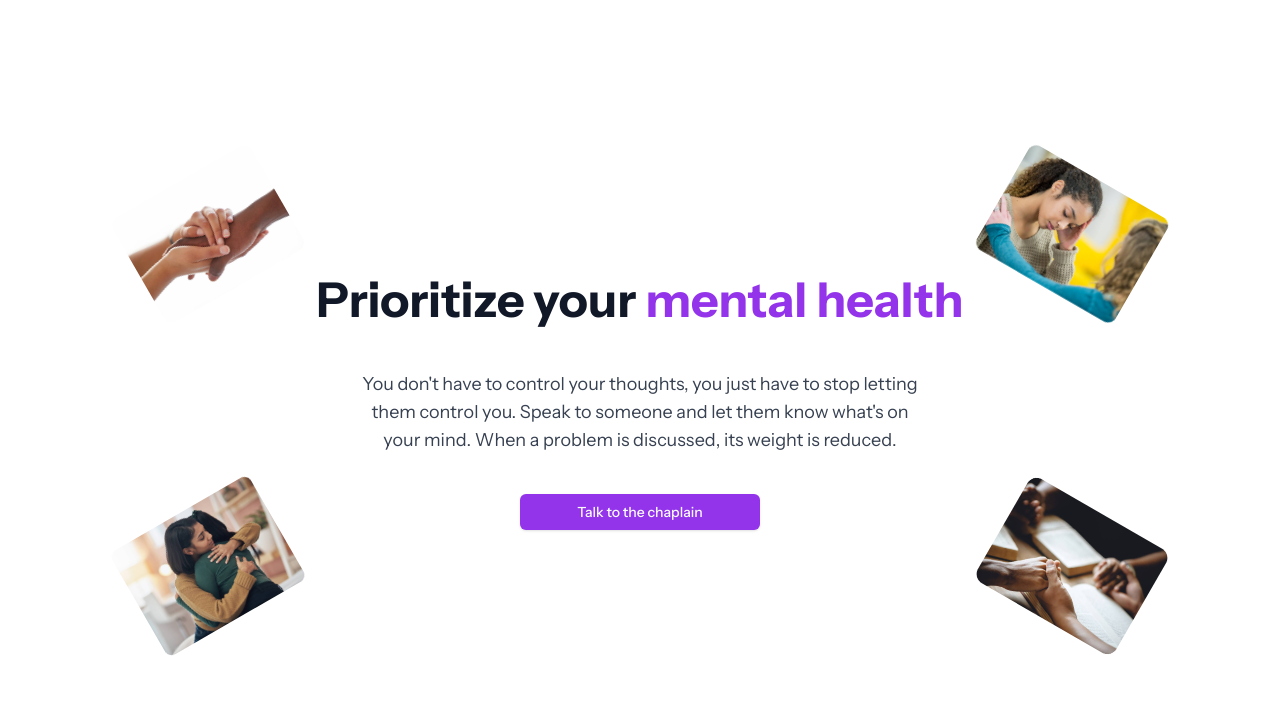
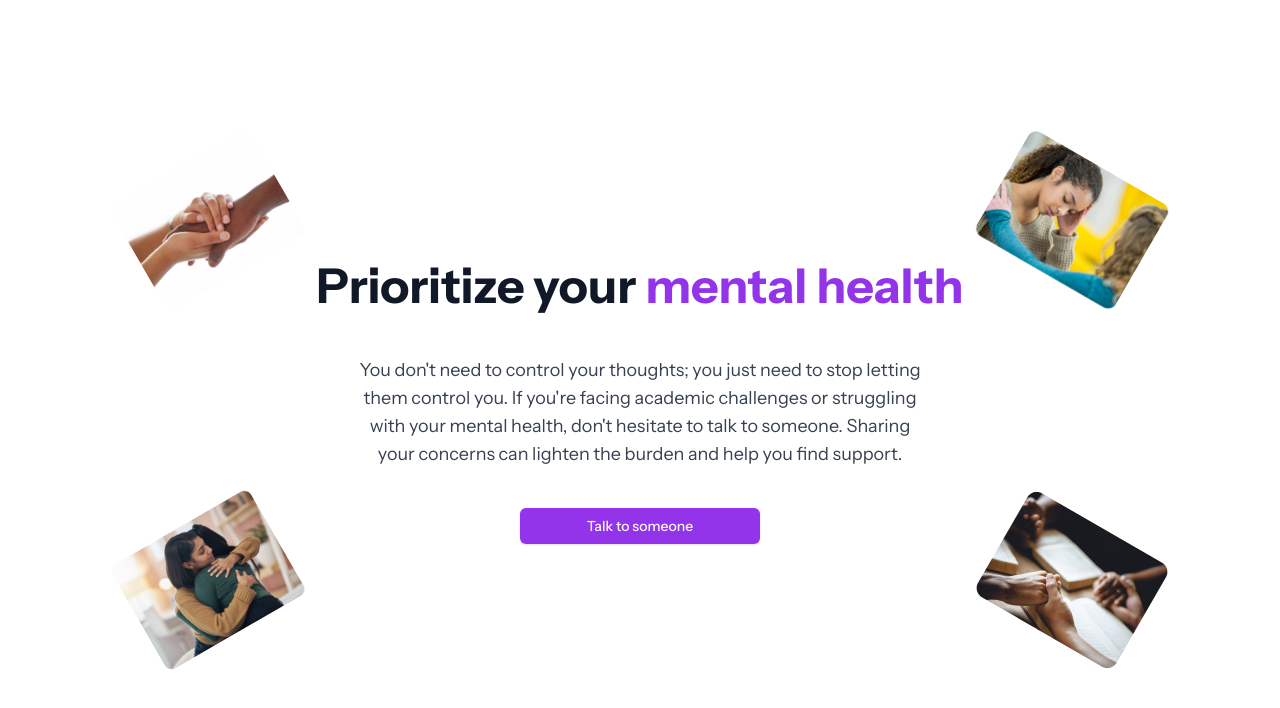
Before and after one commit to bucc-dev/chaplain-chat-website-frontend, a Next.js app: page / in a window 1280 px wide. Shown: the top 708 px of the page. Built offline with nearby package versions, Linux system fonts and the light colour scheme.

Commit message:
fix: changed text on the button and paragraph

```diff
--- a/src/pages/index.tsx
+++ b/src/pages/index.tsx
@@ -11,16 +11,17 @@ const Home = () => {
         </h1>
 
         <p className="max-w-xl text-lg text-center text-gray-700">
-          You don&apos;t have to control your thoughts, you just have to stop
-          letting them control you. Speak to someone and let them know
-          what&apos;s on your mind. When a problem is discussed, its weight is
-          reduced.
+          You don&apos;t need to control your thoughts; you just need to stop
+          letting them control you. If you&apos;re facing academic challenges or
+          struggling with your mental health, don&apos;t hesitate to talk to
+          someone. Sharing your concerns can lighten the burden and help you
+          find support.
         </p>
 
         <div className="w-full flex gap-4 items-center justify-center flex-col sm:flex-row">
           <Link href={PAGES.student.login} className="w-full max-w-[15rem]">
             <Button className="bg-main hover:bg-main/90 w-full">
-              Talk to the chaplain
+              Talk to someone
             </Button>
           </Link>
           {/* <Link href={PAGES.staff.login} className="w-full max-w-[15rem]">
```
